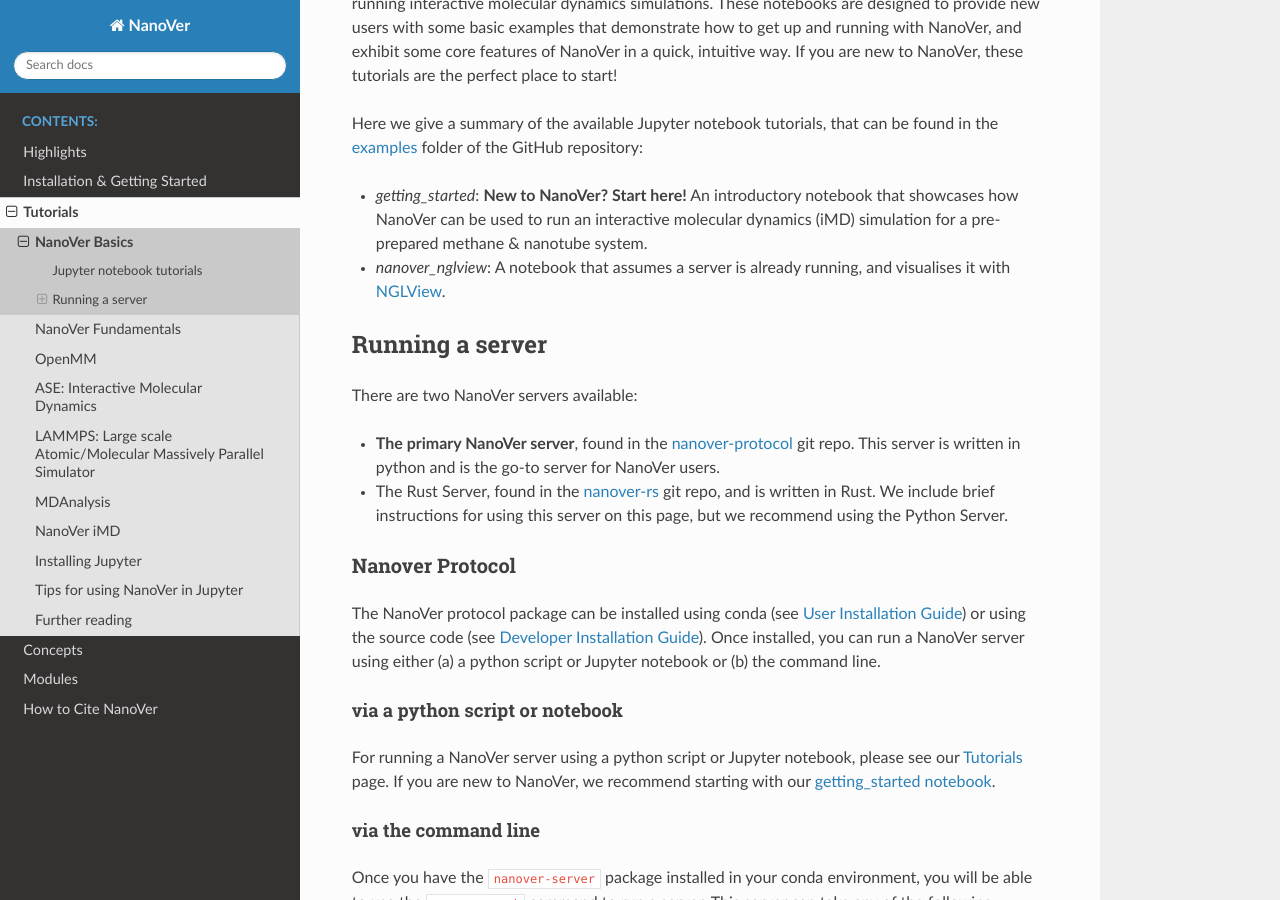
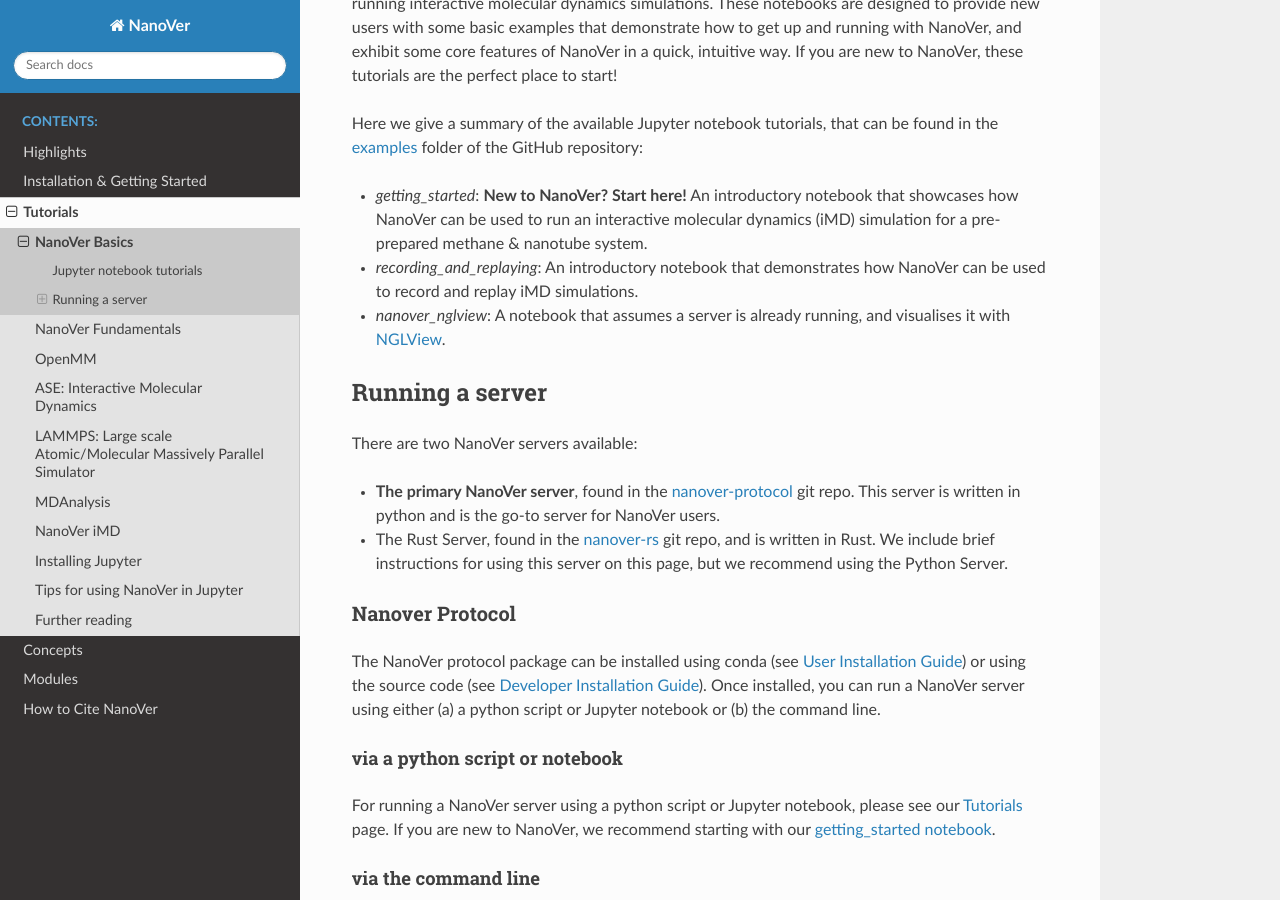
Before and after one commit to IRL2/nanover-docs, a Sphinx documentation site: the page built from source/tutorials/basics.rst, in a window 1280 px wide and 900 px high, scrolled down 500 px. Built offline with Sphinx 7.4.7 and the Read the Docs theme 2.0.0, drawn with Linux system fonts in a browser that asks for light colours; pages that are not in the unit, such as notebooks, are missing from menus; the version number could not be read and is left out.

Commit message:
Add description of `recording_and_replaying` notebook

```diff
--- a/source/tutorials/basics.rst
+++ b/source/tutorials/basics.rst
@@ -26,6 +26,8 @@
 * `getting_started`: **New to NanoVer? Start here!** An introductory notebook that showcases how
   NanoVer can be used to run an interactive molecular dynamics (iMD) simulation for a
   pre-prepared methane & nanotube system.
+* `recording_and_replaying`: An introductory notebook that demonstrates how NanoVer can be used
+  to record and replay iMD simulations.
 * `nanover_nglview`: A notebook that assumes a server is already running, and visualises it
   with `NGLView <https://github.com/arose/nglview>`_.
 
```
